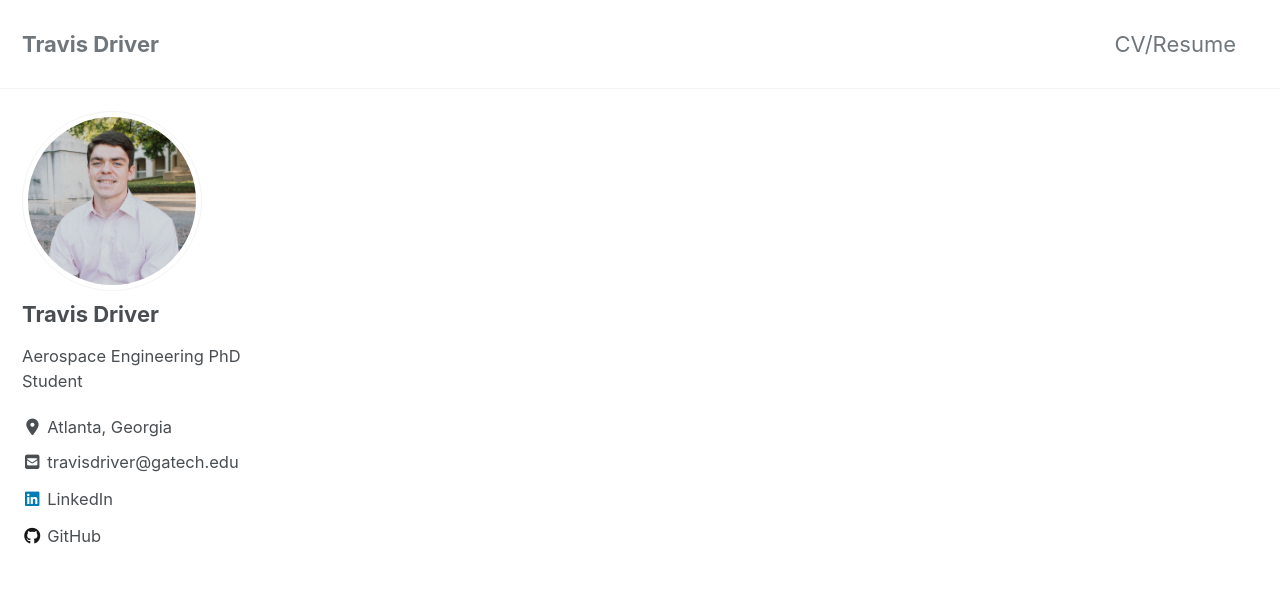
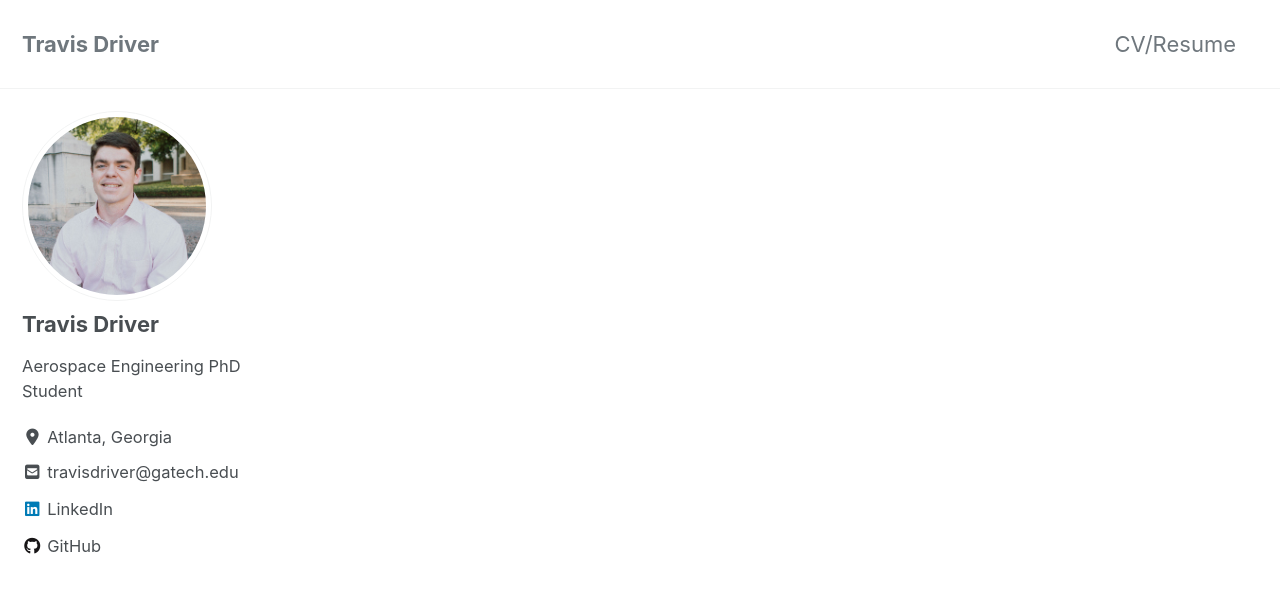
Before and after one commit to travisdriver/travisdriver.github.io, a Jekyll site: the page built from index.md, in a window 1280 px wide and 900 px high. Shown: the top 593 px of the window. Built offline with Jekyll 4.4.1, drawn with Linux system fonts in a browser that asks for light colours; cached includes are drawn as plain includes; nearby versions of some CDN libraries.

Commit message:
made avatar slightly bigger

```diff
--- a/_sass/minimal-mistakes/_sidebar.scss
+++ b/_sass/minimal-mistakes/_sidebar.scss
@@ -127,7 +127,7 @@
   }
 
   img {
-    max-width: 180px;
+    max-width: 190px;
     border-radius: 50%;
 
     @include breakpoint($large) {
```
